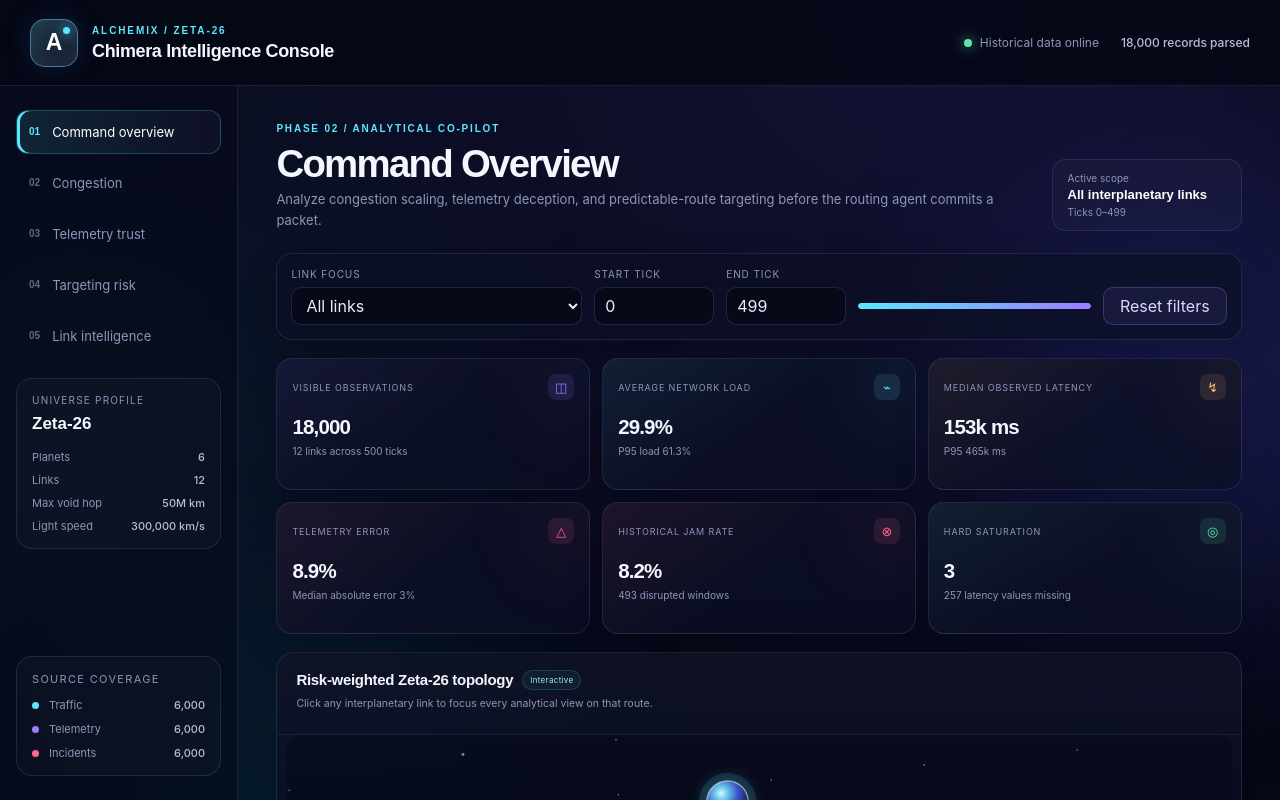
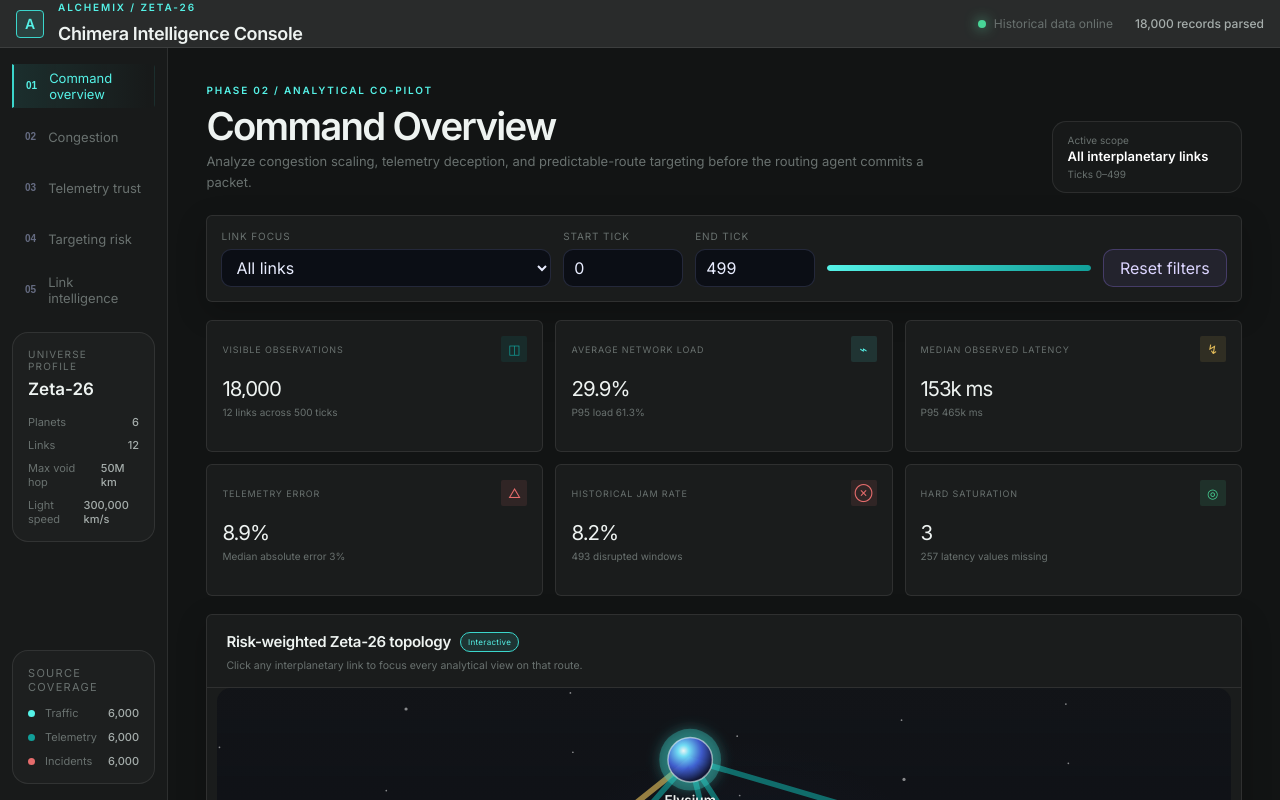
Before and after one commit to Didera/AlchemiX---Data-Analysis-Frontend, a React (Vite) app: page / in a window 1280 px wide. Shown: the top 800 px of the page. Built offline with nearby package versions, Linux system fonts and the light colour scheme.

Commit message:
No Machine Learning Optimization - Tweaked the frontend

```diff
--- a/index.html
+++ b/index.html
@@ -9,6 +9,9 @@
       content="AlchemiX Chimera intelligence dashboard for congestion, telemetry trust, and targeting-risk analysis."
     />
     <title>AlchemiX — Chimera Intelligence</title>
+    <link rel="preconnect" href="https://fonts.googleapis.com" />
+    <link rel="preconnect" href="https://fonts.gstatic.com" crossorigin />
+    <link href="https://fonts.googleapis.com/css2?family=IBM+Plex+Mono:wght@400;500;600&family=Inter:wght@400;500;600&display=swap" rel="stylesheet" />
   </head>
   <body>
     <div id="root"></div>
--- a/src/App.tsx
+++ b/src/App.tsx
@@ -760,8 +760,6 @@ export default function App() {
 
   return (
     <div className="app-shell">
-      <div className="ambient ambient--one" />
-      <div className="ambient ambient--two" />
 
       <header className="app-header">
         <div className="brand-block">
--- a/src/styles.css
+++ b/src/styles.css
@@ -1,26 +1,92 @@
 :root {
   color-scheme: dark;
-  font-family: "DM Sans", Inter, ui-sans-serif, system-ui, -apple-system, BlinkMacSystemFont, "Segoe UI", sans-serif;
-  background: #050713;
-  color: #f5f7ff;
+  font-family: "Inter", "IBM Plex Sans", "Manrope", ui-sans-serif, system-ui, -apple-system, sans-serif;
+  background: var(--bg-app);
+  color: var(--text-primary);
   font-synthesis: none;
   text-rendering: optimizeLegibility;
-  --bg: #050713;
-  --surface: rgba(11, 15, 35, 0.88);
-  --surface-strong: rgba(16, 22, 48, 0.94);
+
+  /* Theme Colors */
+  --bg-app: #121414;
+  --bg-topbar: #292b2b;
+  --bg-sidebar: #181a1a;
+  --bg-map: #111313;
+  --bg-panel: #1a1c1c;
+  --bg-panel-hover: #202323;
+  --bg-panel-strong: #242727;
+
+  /* Borders */
+  --border-subtle: rgba(255, 255, 255, 0.055);
+  --border-default: rgba(255, 255, 255, 0.09);
+  --border-strong: rgba(255, 255, 255, 0.15);
+
+  /* Typography */
+  --text-primary: #eef3f1;
+  --text-secondary: #a5adab;
+  --text-muted: #69716f;
+  --text-disabled: #484e4c;
+
+  /* Accents */
+  --accent-primary: #3bd6cc;
+  --accent-bright: #55f2e7;
+  --accent-deep: #159d98;
+  --accent-soft: rgba(59, 214, 204, 0.13);
+  --accent-glow: rgba(59, 214, 204, 0.32);
+
+  /* Status */
+  --success: #48d597;
+  --warning: #e3bc59;
+  --danger: #e56c6c;
+  --info: #5daeea;
+
+  /* Charts */
+  --chart-1: #55e1d7;
+  --chart-2: #119f99;
+  --chart-3: #386f6d;
+  --chart-4: #96a3a0;
+  --chart-grid: rgba(255, 255, 255, 0.06);
+  --chart-axis: rgba(255, 255, 255, 0.28);
+
+  /* Radii, Borders & Shadows */
+  --radius-xs: 2px;
+  --radius-sm: 4px;
+  --radius-md: 6px;
+  --radius-pill: 999px;
+  --panel-border: 1px solid var(--border-default);
+  --panel-shadow: 0 10px 30px rgba(0, 0, 0, 0.22);
+  --focus-ring: 0 0 0 2px rgba(59, 214, 204, 0.35);
+
+  /* Spacing */
+  --space-1: 4px;
+  --space-2: 8px;
+  --space-3: 12px;
+  --space-4: 16px;
+  --space-5: 20px;
+  --space-6: 24px;
+  --space-7: 32px;
+
+  /* Motion */
+  --motion-fast: 120ms;
+  --motion-standard: 180ms;
+  --motion-slow: 280ms;
+
+  /* Legacy mappings */
+  --bg: var(--bg-app);
+  --surface: var(--bg-panel);
+  --surface-strong: var(--bg-panel-strong);
   --surface-soft: rgba(255, 255, 255, 0.035);
-  --border: rgba(157, 171, 255, 0.14);
-  --border-strong: rgba(123, 153, 255, 0.3);
-  --text: #f5f7ff;
-  --muted: #8d96b8;
-  --muted-strong: #b7bfd8;
-  --cyan: #5ae7ff;
-  --violet: #9b7dff;
-  --amber: #ffbf69;
-  --red: #ff668f;
-  --green: #62e6ae;
-  --chart-primary: #66def6;
-  --shadow: 0 24px 70px rgba(0, 0, 0, 0.34);
+  --border: var(--border-default);
+  --border-strong: var(--border-strong);
+  --text: var(--text-primary);
+  --muted: var(--text-muted);
+  --muted-strong: var(--text-secondary);
+  --cyan: var(--accent-bright);
+  --violet: var(--chart-2);
+  --amber: var(--warning);
+  --red: var(--danger);
+  --green: var(--success);
+  --chart-primary: var(--chart-1);
+  --shadow: var(--panel-shadow);
 }
 
 * {
@@ -36,10 +102,7 @@ body {
   margin: 0;
   min-width: 320px;
   min-height: 100vh;
-  background:
-    radial-gradient(circle at 72% 0%, rgba(75, 61, 183, 0.18), transparent 34%),
-    radial-gradient(circle at 6% 22%, rgba(43, 162, 213, 0.1), transparent 27%),
-    linear-gradient(180deg, #070919 0%, #050713 100%);
+  background: var(--bg-app);
   overflow-x: hidden;
 }
 
@@ -83,46 +146,20 @@ select:focus-visible,
 }
 
 .app-shell {
+  display: grid;
+  grid-template-rows: auto minmax(0, 1fr);
   min-height: 100vh;
-  position: relative;
-  isolation: isolate;
-}
-
-.ambient {
-  position: fixed;
-  z-index: -1;
-  border-radius: 50%;
-  filter: blur(110px);
-  opacity: 0.18;
-  pointer-events: none;
-}
-
-.ambient--one {
-  width: 420px;
-  height: 420px;
-  background: #4e55ff;
-  right: -130px;
-  top: 180px;
-}
-
-.ambient--two {
-  width: 380px;
-  height: 380px;
-  background: #0087a8;
-  left: 12%;
-  bottom: -220px;
 }
 
 .app-header {
-  height: 86px;
+  height: 48px;
   display: flex;
   align-items: center;
   justify-content: space-between;
   gap: 24px;
-  padding: 0 30px;
-  border-bottom: 1px solid var(--border);
-  background: rgba(5, 7, 19, 0.78);
-  backdrop-filter: blur(22px);
+  padding: 0 16px;
+  border-bottom: 1px solid var(--border-default);
+  background: var(--bg-topbar);
   position: sticky;
   top: 0;
   z-index: 40;
@@ -135,49 +172,34 @@ select:focus-visible,
 }
 
 .brand-mark {
-  width: 48px;
-  height: 48px;
+  width: 28px;
+  height: 28px;
   position: relative;
   display: grid;
   place-items: center;
-  border-radius: 15px;
-  border: 1px solid rgba(110, 224, 255, 0.48);
-  background:
-    linear-gradient(145deg, rgba(90, 231, 255, 0.18), rgba(155, 125, 255, 0.1)),
-    rgba(255, 255, 255, 0.03);
-  box-shadow: inset 0 0 20px rgba(90, 231, 255, 0.08), 0 0 28px rgba(72, 133, 255, 0.16);
+  border-radius: var(--radius-sm);
+  background: var(--accent-soft);
+  border: 1px solid var(--accent-primary);
 }
 
 .brand-mark span {
-  font: 700 23px/1 "Space Grotesk", sans-serif;
-  color: #fff;
+  font: 700 14px/1 "Inter", sans-serif;
+  color: var(--accent-bright);
 }
 
 .brand-mark i {
-  position: absolute;
-  width: 7px;
-  height: 7px;
-  right: 7px;
-  top: 7px;
-  border-radius: 50%;
-  background: var(--cyan);
-  box-shadow: 0 0 12px var(--cyan);
-}
-
-.brand-block p,
-.brand-block h1 {
-  margin: 0;
+  display: none;
 }
 
 .brand-block p {
-  color: var(--cyan);
-  font: 600 10px/1.3 "Space Grotesk", sans-serif;
+  color: var(--accent-bright);
+  font: 600 10px/1.3 "Inter", sans-serif;
   letter-spacing: 0.19em;
 }
 
 .brand-block h1 {
   margin-top: 5px;
-  font: 600 18px/1.1 "Space Grotesk", sans-serif;
+  font: 600 18px/1.1 "Inter", sans-serif;
   letter-spacing: -0.02em;
 }
 
@@ -210,21 +232,20 @@ select:focus-visible,
 
 .workspace {
   display: grid;
-  grid-template-columns: 238px minmax(0, 1fr);
-  min-height: calc(100vh - 86px);
+  grid-template-columns: 168px minmax(0, 1fr);
+  height: 100%;
 }
 
 .sidebar {
-  border-right: 1px solid var(--border);
-  padding: 24px 16px;
-  background: rgba(7, 9, 23, 0.52);
-  backdrop-filter: blur(15px);
+  border-right: 1px solid var(--border-default);
+  padding: 16px 12px;
+  background: var(--bg-sidebar);
   display: flex;
   flex-direction: column;
   gap: 20px;
   position: sticky;
-  top: 86px;
-  height: calc(100vh - 86px);
+  top: 48px;
+  height: calc(100vh - 48px);
   overflow-y: auto;
 }
 
@@ -260,14 +281,15 @@ select:focus-visible,
 }
 
 .sidebar-nav button.is-active {
-  color: #fff;
-  border-color: rgba(90, 231, 255, 0.22);
-  background: linear-gradient(90deg, rgba(90, 231, 255, 0.12), rgba(155, 125, 255, 0.05));
-  box-shadow: inset 3px 0 0 var(--cyan);
+  color: var(--accent-bright);
+  background: linear-gradient(90deg, rgba(59, 214, 204, 0.11), transparent);
+  border: 1px solid transparent;
+  border-left: 2px solid var(--accent-primary);
+  border-radius: 0 4px 4px 0;
 }
 
 .sidebar-nav button.is-active span {
-  color: var(--cyan);
+  color: var(--accent-bright);
 }
 
 .sidebar-card {
@@ -287,7 +309,7 @@ select:focus-visible,
 }
 
 .sidebar-card > strong {
-  font: 600 17px/1.1 "Space Grotesk", sans-serif;
+  font: 600 17px/1.1 "Inter", sans-serif;
 }
 
 .sidebar-card dl {
@@ -362,14 +384,14 @@ select:focus-visible,
 }
 
 .page-kicker {
-  color: var(--cyan);
-  font: 600 10px/1 "Space Grotesk", sans-serif;
+  color: var(--accent-bright);
+  font: 600 10px/1 "Inter", sans-serif;
   letter-spacing: 0.18em;
 }
 
 .page-heading h2 {
   margin: 9px 0 6px;
-  font: 600 clamp(28px, 3vw, 42px)/1 "Space Grotesk", sans-serif;
+  font: 600 clamp(28px, 3vw, 42px)/1 "Inter", sans-serif;
   letter-spacing: -0.045em;
   text-transform: capitalize;
 }
@@ -399,7 +421,7 @@ select:focus-visible,
 }
 
 .active-filter-badge strong {
-  font: 600 13px/1.2 "Space Grotesk", sans-serif;
+  font: 600 13px/1.2 "Inter", sans-serif;
   color: #fff;
 }
 
@@ -409,10 +431,10 @@ select:focus-visible,
   align-items: end;
   gap: 12px;
   padding: 14px;
-  border: 1px solid var(--border);
-  border-radius: 16px;
-  background: rgba(12, 16, 37, 0.72);
-  box-shadow: 0 12px 36px rgba(0, 0, 0, 0.16);
+  border: 1px solid var(--border-default);
+  border-radius: var(--radius-md);
+  background: var(--bg-panel);
+  box-shadow: var(--panel-shadow);
   margin-bottom: 18px;
 }
 
@@ -496,27 +518,11 @@ select:focus-visible,
   min-width: 0;
   min-height: 132px;
   padding: 15px;
-  border: 1px solid var(--border);
-  border-radius: 16px;
-  background:
-    linear-gradient(145deg, color-mix(in srgb, var(--metric-tone) 8%, transparent), transparent 52%),
-    rgba(12, 16, 37, 0.8);
+  border: 1px solid var(--border-default);
+  border-radius: var(--radius-md);
+  background: var(--bg-panel);
   position: relative;
   overflow: hidden;
-  box-shadow: 0 16px 36px rgba(0, 0, 0, 0.14);
-}
-
-.metric-card::after {
-  content: "";
-  position: absolute;
-  width: 84px;
-  height: 84px;
-  border-radius: 50%;
-  background: var(--metric-tone);
-  filter: blur(48px);
-  opacity: 0.12;
-  right: -32px;
-  top: -28px;
 }
 
 .metric-card--cyan { --metric-tone: var(--cyan); }
@@ -544,17 +550,17 @@ select:focus-visible,
   height: 26px;
   display: grid;
   place-items: center;
-  border-radius: 8px;
+  border-radius: var(--radius-xs);
   color: var(--metric-tone);
   background: color-mix(in srgb, var(--metric-tone) 11%, transparent);
-  font: 600 13px/1 "Space Grotesk", sans-serif;
+  font: 600 13px/1 "Inter", sans-serif;
 }
 
 .metric-card__value {
   display: block;
   margin-top: 17px;
-  font: 600 clamp(20px, 1.6vw, 29px)/1 "Space Grotesk", sans-serif;
-  letter-spacing: -0.04em;
+  font: 400 clamp(20px, 1.6vw, 29px)/0.95 "Inter", sans-serif;
+  letter-spacing: -0.05em;
   white-space: nowrap;
   overflow: hidden;
   text-overflow: ellipsis;
@@ -588,23 +594,21 @@ select:focus-visible,
 
 .panel {
   min-width: 0;
-  border: 1px solid var(--border);
-  border-radius: 18px;
-  background:
-    linear-gradient(180deg, rgba(255, 255, 255, 0.022), transparent 26%),
-    rgba(10, 14, 33, 0.82);
-  box-shadow: var(--shadow);
+  border: 1px solid var(--border-default);
+  border-radius: var(--radius-md);
+  background: var(--bg-panel);
+  box-shadow: var(--panel-shadow);
   overflow: hidden;
 }
 
 .panel__header {
-  min-height: 82px;
+  min-height: 56px;
   padding: 17px 19px 14px;
   display: flex;
   align-items: flex-start;
   justify-content: space-between;
   gap: 18px;
-  border-bottom: 1px solid rgba(149, 163, 220, 0.1);
+  border-bottom: 1px solid var(--border-default);
 }
 
 .panel__title-row {
@@ -619,7 +623,7 @@ select:focus-visible,
 }
 
 .panel__header h2 {
-  font: 600 15px/1.2 "Space Grotesk", sans-serif;
+  font: 600 15px/1.2 "Inter", sans-serif;
   letter-spacing: -0.02em;
 }
 
@@ -632,10 +636,10 @@ select:focus-visible,
 }
 
 .panel__badge {
-  border: 1px solid rgba(90, 231, 255, 0.16);
-  border-radius: 999px;
-  background: rgba(90, 231, 255, 0.06);
-  color: #9aefff;
+  border: 1px solid var(--accent-primary);
+  border-radius: var(--radius-pill);
+  background: var(--accent-soft);
+  color: var(--accent-bright);
   padding: 4px 7px;
   font-size: 8px;
   letter-spacing: 0.04em;
@@ -674,7 +678,7 @@ select:focus-visible,
 }
 
 .chart-grid-line {
-  stroke: rgba(152, 166, 219, 0.11);
+  stroke: var(--chart-grid);
   stroke-width: 1;
   stroke-dasharray: 4 5;
 }
@@ -682,9 +686,9 @@ select:focus-visible,
 .chart-axis-label,
 .chart-axis-title,
 .chart-bar-value {
-  fill: #858eae;
+  fill: var(--chart-axis);
   font-size: 10px;
-  font-family: "DM Sans", sans-serif;
+  font-family: "IBM Plex Mono", monospace;
 }
 
 .chart-axis-label--x {
@@ -700,10 +704,9 @@ select:focus-visible,
 .chart-line {
   fill: none;
   stroke: var(--chart-primary);
-  stroke-width: 3;
+  stroke-width: 2;
   stroke-linecap: round;
   stroke-linejoin: round;
-  filter: drop-shadow(0 0 7px rgba(90, 231, 255, 0.38));
 }
 
 .chart-point {
@@ -729,10 +732,8 @@ select:focus-visible,
 }
 
 .chart-bar {
-  fill: url("#none");
   fill: var(--chart-primary);
   opacity: 0.82;
-  filter: drop-shadow(0 0 8px rgba(90, 231, 255, 0.22));
 }
 
 .chart-bar:hover {
@@ -818,7 +819,7 @@ select:focus-visible,
 }
 
 .topology-planet-glow {
-  fill: rgba(90, 231, 255, 0.12);
+  fill: var(--accent-glow);
 }
 
 .topology-planet {
@@ -827,13 +828,13 @@ select:focus-visible,
 }
 
 .topology-label {
-  fill: #f4f7ff;
-  font: 600 11px/1 "Space Grotesk", sans-serif;
+  fill: var(--text-primary);
+  font: 600 11px/1 "Inter", sans-serif;
 }
 
 .topology-codex {
-  fill: #7882a4;
-  font: 500 8px/1 "DM Sans", sans-serif;
+  fill: var(--text-muted);
+  font: 500 8px/1 "IBM Plex Mono", monospace;
 }
 
 .risk-legend {
@@ -892,8 +893,8 @@ select:focus-visible,
 }
 
 .insight-list article span {
-  color: var(--cyan);
-  font: 600 9px/1.5 "Space Grotesk", sans-serif;
+  color: var(--accent-bright);
+  font: 600 9px/1.5 "Inter", sans-serif;
 }
 
 .insight-list article p {
@@ -912,7 +913,7 @@ select:focus-visible,
 }
 
 .method-note strong {
-  font: 600 10px/1 "Space Grotesk", sans-serif;
+  font: 600 10px/1 "Inter", sans-serif;
   color: #ddd6ff;
 }
 
@@ -940,8 +941,8 @@ select:focus-visible,
 }
 
 .suspect-rank {
-  color: var(--red);
-  font: 600 11px/1 "Space Grotesk", sans-serif;
+  color: var(--danger);
+  font: 600 11px/1 "Inter", sans-serif;
 }
 
 .suspect-list strong,
@@ -950,7 +951,7 @@ select:focus-visible,
 }
 
 .suspect-list strong {
-  font: 600 11px/1.2 "Space Grotesk", sans-serif;
+  font: 600 11px/1.2 "Inter", sans-serif;
 }
 
 .suspect-list p {
@@ -1013,7 +1014,7 @@ select:focus-visible,
 }
 
 .risk-table tbody tr.is-selected {
-  box-shadow: inset 3px 0 0 var(--cyan);
+  box-shadow: inset 3px 0 0 var(--accent-primary);
 }
 
 .risk-table td {
@@ -1028,7 +1029,7 @@ select:focus-visible,
 
 .risk-table td:first-child strong {
   color: #f0f3ff;
-  font: 600 10.5px/1.2 "Space Grotesk", sans-serif;
+  font: 600 10.5px/1.2 "Inter", sans-serif;
 }
 
 .risk-table td:first-child span {
@@ -1106,7 +1107,7 @@ select:focus-visible,
 }
 
 .link-detail__identity span {
-  font: 600 18px/1 "Space Grotesk", sans-serif;
+  font: 600 18px/1 "Inter", sans-serif;
 }
 
 .link-detail__identity i {
@@ -1157,7 +1158,7 @@ select:focus-visible,
 
 .link-detail__stats strong {
   margin-top: 5px;
-  font: 600 12px/1 "Space Grotesk", sans-serif;
+  font: 600 12px/1 "Inter", sans-serif;
 }
 
 .risk-breakdown {
```
Also changed, not shown: 1 other file (tests, documents, lock files or other folders).
